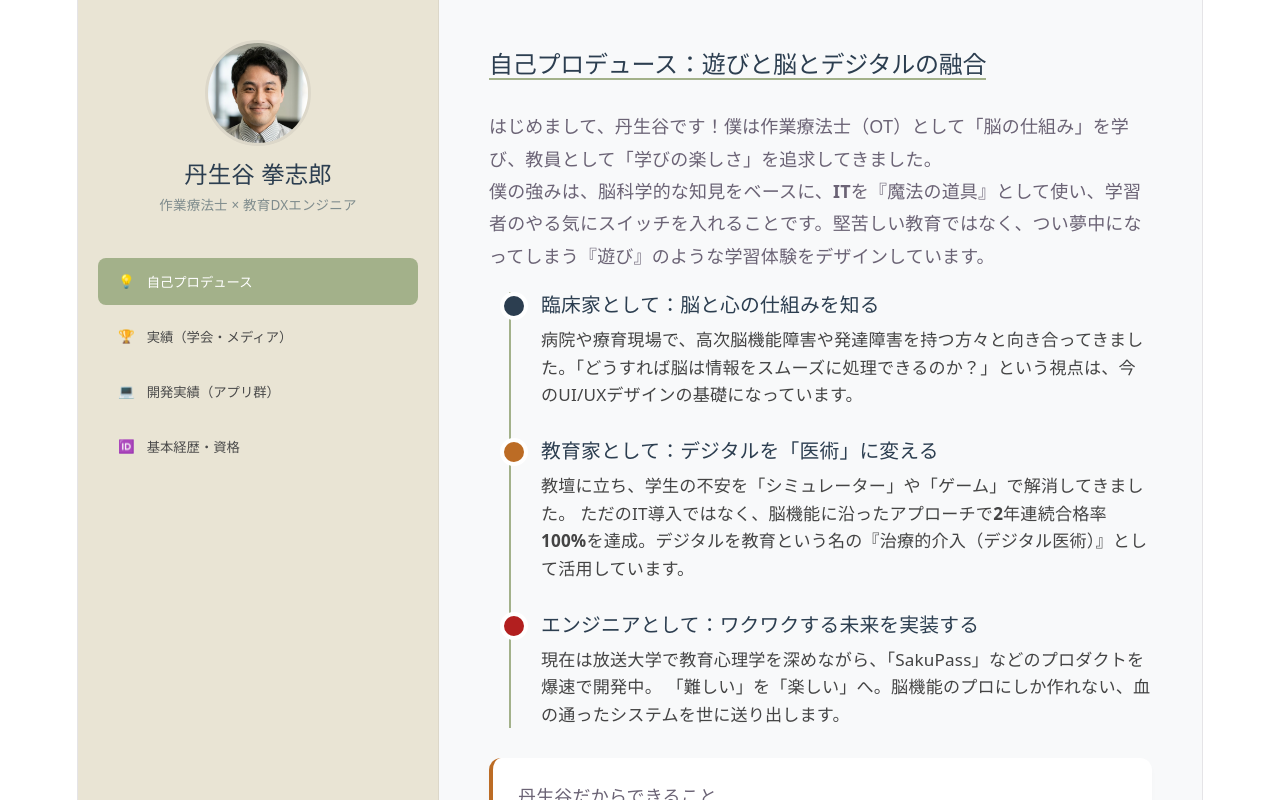
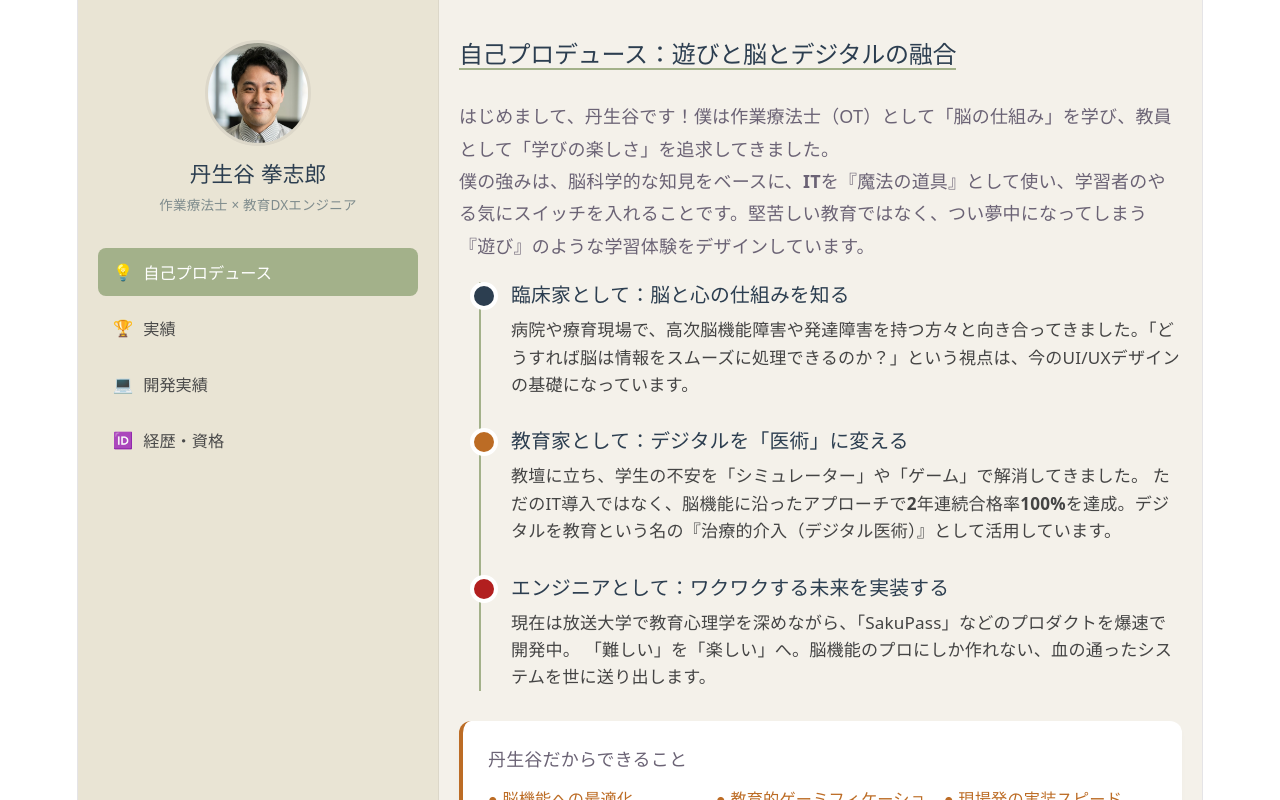
Before and after one commit to hungryot711-bot/my-portfolio, a React (Vite) app: page / in a window 1280 px wide. Shown: the top 800 px of the page. Built offline with nearby package versions, Linux system fonts and the light colour scheme.

Commit message:
feat: レスポンシブ対応の完了

```diff
--- a/src/App.tsx
+++ b/src/App.tsx
@@ -1,29 +1,53 @@
-import { useState } from 'react'
-import Sidebar from './Sidebar'
-import { Vision, Achievements, Projects, Profile } from './components/Sections'
+import React, { useState } from 'react';
+import Sidebar from './Sidebar';
+import { Vision, Achievements, Projects, Profile } from './components/Sections';
 
-function App() {
+const App = () => {
   const [activeMenu, setActiveMenu] = useState('vision');
 
   return (
-    <div style={{ display: 'flex', minHeight: '100vh', backgroundColor: '#f8f9fa' }}>
+    <div className="app-container">
       <Sidebar activeMenu={activeMenu} onMenuClick={setActiveMenu} />
-      <main style={{ flex: 1, padding: '50px', maxWidth: '900px', textAlign: 'left' }}>
-        <div style={{ animation: 'fadeIn 0.4s ease-out' }}>
+
+      <main className="main-content">
+        <div className="content-wrapper">
           {activeMenu === 'vision' && <Vision />}
           {activeMenu === 'achievements' && <Achievements />}
           {activeMenu === 'projects' && <Projects />}
           {activeMenu === 'profile' && <Profile />}
         </div>
       </main>
+
       <style>{`
-        @keyframes fadeIn {
-          from { opacity: 0; transform: translateX(20px); }
-          to { opacity: 1; transform: translateX(0); }
+        .app-container {
+          display: flex;
+          min-height: 100vh;
+          background-color: #f4f1ea;
+        }
+
+        .main-content {
+          flex: 1;
+          padding: 40px 20px;
+          overflow-y: auto;
+        }
+
+        .content-wrapper {
+          max-width: 800px;
+          margin: 0 auto;
+        }
+
+        /* スマホ対応：画面幅 768px 以下の時 */
+        @media (max-width: 768px) {
+          .app-container {
+            flex-direction: column; /* 横並びから縦並びに */
+          }
+          .main-content {
+            padding: 20px 15px;
+          }
         }
       `}</style>
     </div>
-  )
-}
+  );
+};
 
-export default App
+export default App;
--- a/src/Sidebar.tsx
+++ b/src/Sidebar.tsx
@@ -6,70 +6,83 @@ interface Props {
 const Sidebar = ({ activeMenu, onMenuClick }: Props) => {
   const menus = [
     { id: 'vision', label: '自己プロデュース', icon: '💡' },
-    { id: 'achievements', label: '実績（学会・メディア）', icon: '🏆' },
-    { id: 'projects', label: '開発実績（アプリ群）', icon: '💻' },
-    { id: 'profile', label: '基本経歴・資格', icon: '🆔' },
+    { id: 'achievements', label: '実績', icon: '🏆' },
+    { id: 'projects', label: '開発実績', icon: '💻' },
+    { id: 'profile', label: '経歴・資格', icon: '🆔' },
   ];
 
   return (
-    <aside style={{
-      width: '320px',
-      backgroundColor: '#e9e4d4', // サンドベージュ
-      borderRight: '1px solid #dcd7c9',
-      color: '#4a4a4a',
-      padding: '40px 20px',
-      minHeight: '100vh'
-    }}>
-      <div style={{ textAlign: 'center', marginBottom: '40px' }}>
-        {/* プロフィール画像 */}
+    <aside className="sidebar">
+      <div className="profile-section">
         <img
           src={`${import.meta.env.BASE_URL}my-profile.jpg`}
           alt="丹生谷 拳志郎"
-          style={{
-            width: '100px',
-            height: '100px',
-            borderRadius: '50%',
-            objectFit: 'cover',
-            margin: '0 auto 15px',
-            display: 'block',
-            border: '3px solid #dcd7c9'
-          }}
+          className="profile-img"
         />
+        <div className="profile-info">
+          <div className="name">丹生谷 拳志郎</div>
+          <div className="title">作業療法士 × 教育DXエンジニア</div>
+        </div>
+      </div>
 
-        <div style={{ fontSize: '1.3rem', fontWeight: 'bold', marginBottom: '5px', color: '#2c3e50' }}>
-          丹生谷 拳志郎
-        </div>
-        <div style={{ fontSize: '0.75rem', textAlign: 'center', color: '#7f8c8d' }}>
-          作業療法士 × 教育DXエンジニア
-        </div>
-      </div> {/* ← ここが抜けていた閉じタグです */}
-
-      <nav style={{ width: '100%' }}>
+      <nav className="nav-menu">
         {menus.map((menu) => (
           <button
             key={menu.id}
             onClick={() => onMenuClick(menu.id)}
-            style={{
-              width: '100%',
-              padding: '14px 20px',
-              marginBottom: '8px',
-              background: activeMenu === menu.id ? '#a3b18a' : 'transparent', // セージグリーン（選択時）
-              color: activeMenu === menu.id ? '#fff' : '#4a4a4a',
-              border: 'none',
-              borderRadius: '8px',
-              textAlign: 'left',
-              cursor: 'pointer',
-              display: 'flex',
-              alignItems: 'center',
-              gap: '12px',
-              fontWeight: activeMenu === menu.id ? 'bold' : 'normal',
-              transition: '0.3s'
-            }}
+            className={`nav-button ${activeMenu === menu.id ? 'active' : ''}`}
           >
-            <span>{menu.icon}</span> {menu.label}
+            <span className="icon">{menu.icon}</span>
+            <span className="label">{menu.label}</span>
           </button>
         ))}
       </nav>
+
+      <style>{`
+        .sidebar {
+          width: 320px;
+          background-color: #e9e4d4;
+          border-right: 1px solid #dcd7c9;
+          padding: 40px 20px;
+          flex-shrink: 0;
+        }
+        .profile-section { text-align: center; margin-bottom: 30px; }
+        .profile-img {
+          width: 100px; height: 100px; border-radius: 50%;
+          object-fit: cover; margin: 0 auto 15px; display: block;
+          border: 3px solid #dcd7c9;
+        }
+        .name { font-size: 1.2rem; font-weight: bold; color: #2c3e50; }
+        .title { font-size: 0.75rem; color: #7f8c8d; margin-top: 5px; }
+
+        .nav-button {
+          width: 100%; padding: 12px 15px; margin-bottom: 8px;
+          background: transparent; border: none; border-radius: 8px;
+          text-align: left; cursor: pointer; display: flex; align-items: center;
+          gap: 10px; font-size: 0.9rem; transition: 0.3s; color: #4a4a4a;
+        }
+        .nav-button.active { background: #a3b18a; color: #fff; font-weight: bold; }
+
+        /* スマホ対応 */
+        @media (max-width: 768px) {
+          .sidebar {
+            width: 100%;
+            padding: 20px 15px;
+            border-right: none;
+            border-bottom: 1px solid #dcd7c9;
+          }
+          .profile-section {
+            display: flex; align-items: center; text-align: left; margin-bottom: 20px;
+          }
+          .profile-img { width: 60px; height: 60px; margin: 0 15px 0 0; }
+          .nav-menu {
+            display: grid;
+            grid-template-columns: 1fr 1fr;
+            gap: 8px;
+          }
+          .nav-button { margin-bottom: 0; padding: 10px; font-size: 0.8rem; }
+        }
+      `}</style>
     </aside>
   );
 };
```
